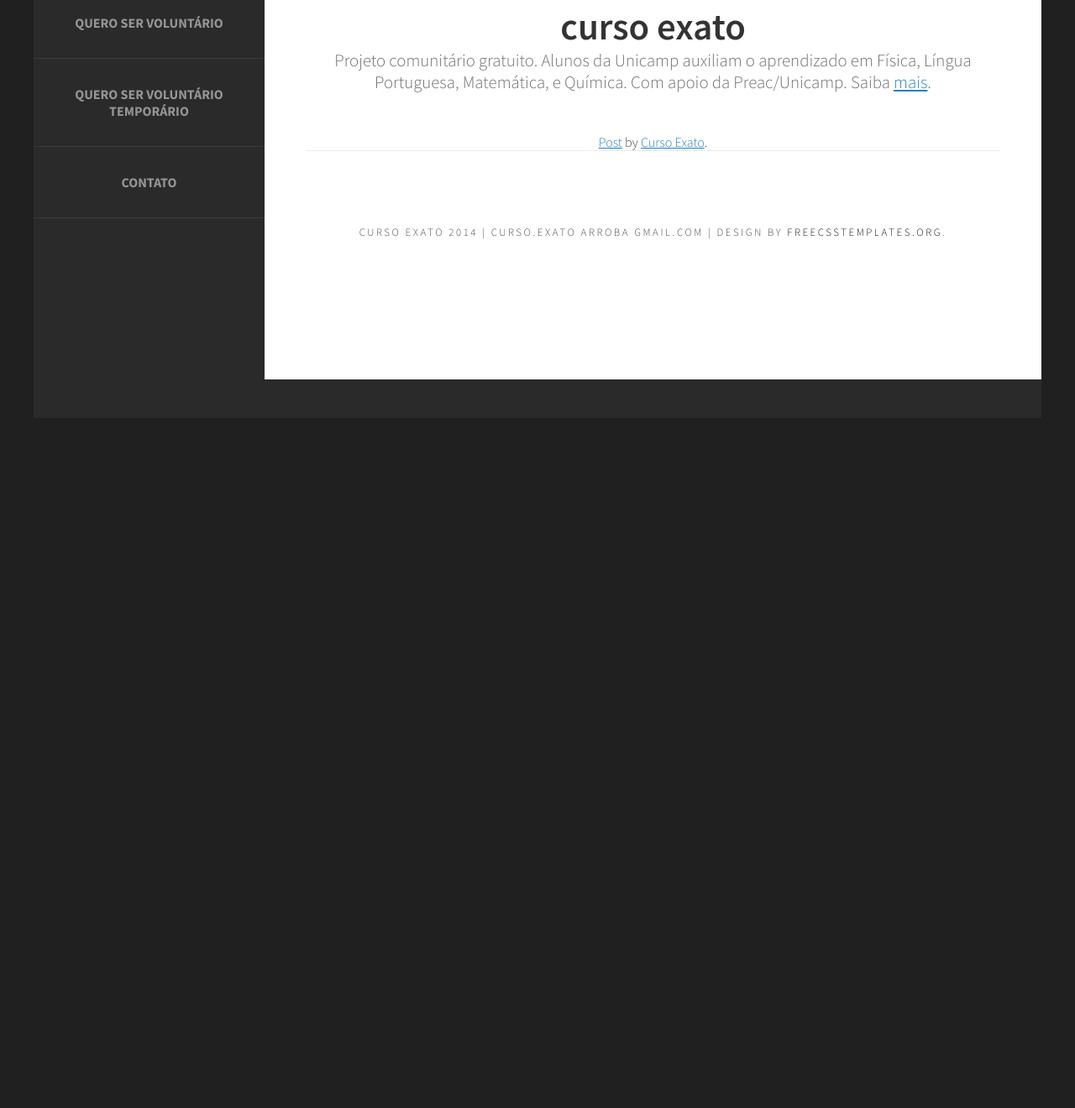
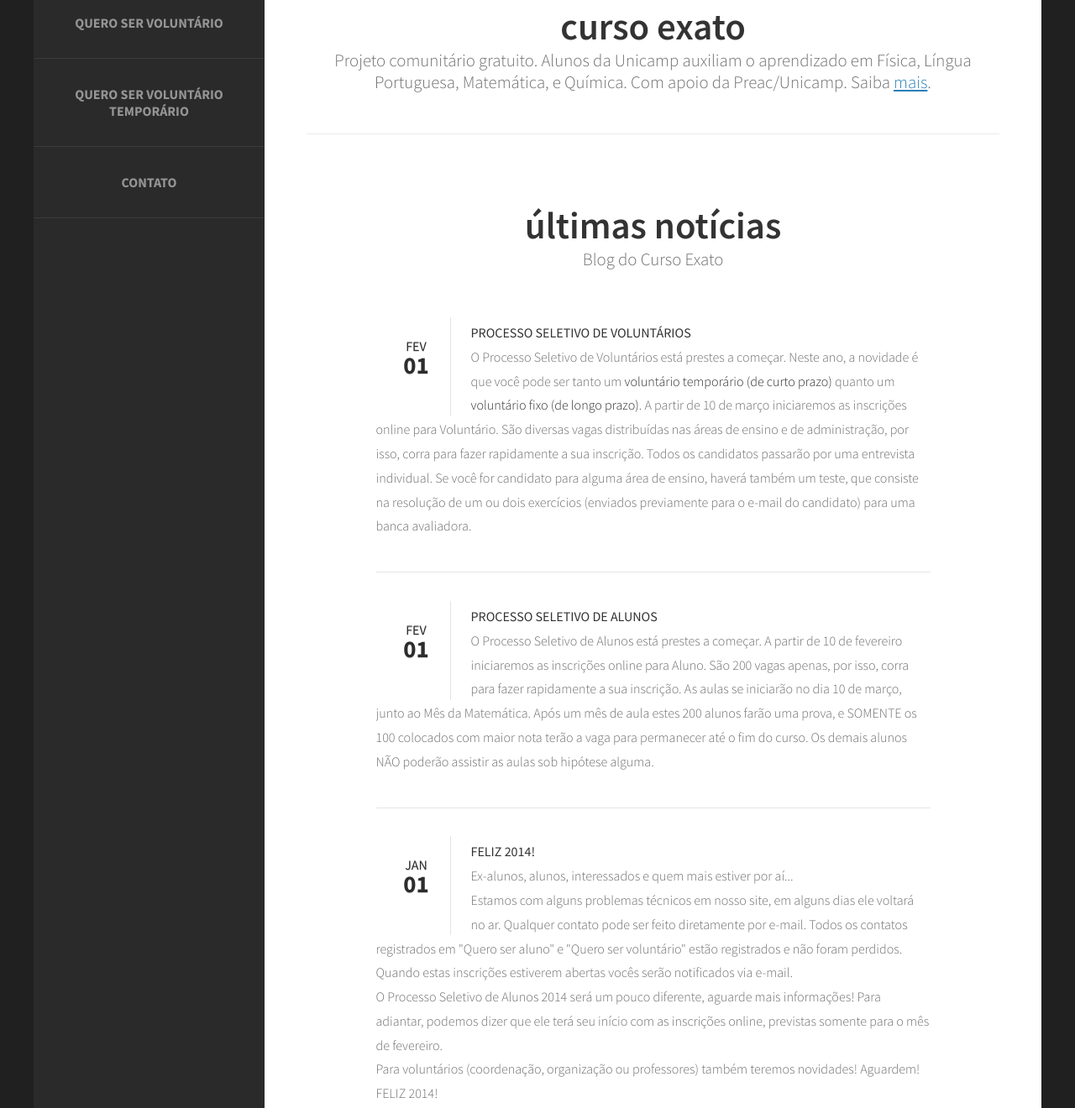
Before and after one commit to daviuezono/exa014, a plain HTML site: page privy/index.html in a window 1280 px wide. Shown: the part 543-1863 px from the top of the page at 84% size. Before the commit the page ends 1041 px from the top, so only its background shows below. Drawn offline with Linux system fonts and the light colour scheme; grey boxes are pictures that could not be loaded.

Commit message:
entering blog entries @ index.html and removing BLOCK display @ default.css

```diff
--- a/privy/default.css
+++ b/privy/default.css
@@ -134,7 +134,7 @@
 
 	ul.style1 a
 	{
-		display: block;
+		/*display: block;*/
 		text-decoration: none;
 		color: #2D2D2D;
 	}
--- a/privy/index.html
+++ b/privy/index.html
@@ -52,43 +52,36 @@
 				<h2>Curso Exato</h2>
 				<span class="byline">Projeto comunitário gratuito. Alunos da Unicamp auxiliam o aprendizado em Física, Língua Portuguesa, Matemática, e Química. Com apoio da Preac/Unicamp. Saiba <a href="quem-somos.html">mais</a>.</span>
 			</div>
-			<div id="fb-root"></div> <script>(function(d, s, id) { var js, fjs = d.getElementsByTagName(s)[0]; if (d.getElementById(id)) return; js = d.createElement(s); js.id = id; js.src = "//connect.facebook.net/en_US/all.js#xfbml=1"; fjs.parentNode.insertBefore(js, fjs); }(document, 'script', 'facebook-jssdk'));</script>
-<div class="fb-post" data-href="https://www.facebook.com/curso.exato/posts/613831082009955" data-width="466"><div class="fb-xfbml-parse-ignore"><a href="https://www.facebook.com/curso.exato/posts/613831082009955">Post</a> by <a href="https://www.facebook.com/curso.exato">Curso Exato</a>.</div></div>
 			<!--<p>This is <strong>Privy</strong>, a free, fully standards-compliant CSS template designed by <a href="http://www.freecsstemplates.org/" rel="nofollow">FreeCSSTemplates.org</a>. The photos in this template are from <a href="http://fotogrph.com/"> Fotogrph</a>. This free template is released under a <a href="http://creativecommons.org/licenses/by/3.0/">Creative Commons Attributions 3.0</a> license, so you are pretty much free to do whatever you want with it (even use it commercially) provided you keep the links in the footer intact. Aside from that, have fun with it :) </p>
 			<ul class="actions">
 				<li><a href="#" class="button">Etiam posuere</a></li>
 			</ul>-->
 		</div>
-		<!--<div id="featured">
+		<div id="featured">
 			<div class="title">
-				<h2>Maecenas lectus sapien</h2>
-				<span class="byline">Integer sit amet aliquet pretium</span>
+				<h2>Últimas notícias</h2>
+				<span class="byline">Blog do Curso Exato</span>
 			</div>
 			<ul class="style1">
 				<li class="first">
-					<p class="date"><a href="#">Jan<b>05</b></a></p>
-					<h3>Amet sed volutpat mauris</h3>
-					<p><a href="#">Consectetuer adipiscing elit. Nam pede erat, porta eu, lobortis eget, tempus et, tellus. Etiam neque. Vivamus consequat lorem at nisl. Nullam non wisi a sem semper eleifend. Etiam non felis. Donec ut ante.</a></p>
+					<p class="date"><a href="#">Fev<b>01</b></a></p>
+					<h3>Processo Seletivo de Voluntários</h3>
+					<p>O Processo Seletivo de Voluntários está prestes a começar. Neste ano, a novidade é que você pode ser tanto um <a href="quero-ser-temporario.html">voluntário temporário (de curto prazo)</a> quanto um <a href="quero-ser-voluntario.html">voluntário fixo (de longo prazo)</a>. A partir de 10 de março iniciaremos as inscrições online para Voluntário. São diversas vagas distribuídas nas áreas de ensino e de administração, por isso, corra para fazer rapidamente a sua inscrição. Todos os candidatos passarão por uma entrevista individual. Se você for candidato para alguma área de ensino, haverá também um teste, que consiste na resolução de um ou dois exercícios (enviados previamente para o e-mail do candidato) para uma banca avaliadora.</p>
 				</li>
 				<li>
-					<p class="date"><a href="#">Jan<b>03</b></a></p>
-					<h3>Sagittis diam dolor amet</h3>
-					<p><a href="#">Etiam non felis. Donec ut ante. In id eros. Suspendisse lacus turpis, cursus egestas at sem. Mauris quam enim, molestie. Donec leo, vivamus fermentum nibh in augue praesent congue rutrum.</a></p>
+					<p class="date"><a href="#">Fev<b>01</b></a></p>
+					<h3>Processo Seletivo de Alunos</h3>
+					<p>O Processo Seletivo de Alunos está prestes a começar. A partir de 10 de fevereiro iniciaremos as inscrições online para Aluno. São 200 vagas apenas, por isso, corra para fazer rapidamente a sua inscrição. As aulas se iniciarão no dia 10 de março, junto ao Mês da Matemática. Após um mês de aula estes 200 alunos farão uma prova, e SOMENTE os 100 colocados com maior nota terão a vaga para permanecer até o fim do curso. Os demais alunos NÃO poderão assistir as aulas sob hipótese alguma.</p>
 				</li>
 				<li>
 					<p class="date"><a href="#">Jan<b>01</b></a></p>
-					<h3>Amet sed volutpat mauris</h3>
-					<p><a href="#">Consectetuer adipiscing elit. Nam pede erat, porta eu, lobortis eget, tempus et, tellus. Etiam neque. Vivamus consequat lorem at nisl. Nullam non wisi a sem semper eleifend. Etiam non felis. Donec ut ante.</a></p>
-				</li>
-				<li>
-					<p class="date"><a href="#">Dec<b>31</b></a></p>
-					<h3>Sagittis diam dolor amet</h3>
-					<p><a href="#">Etiam non felis. Donec ut ante. In id eros. Suspendisse lacus turpis, cursus egestas at sem. Mauris quam enim, molestie. Donec leo, vivamus fermentum nibh in augue praesent congue rutrum.</a></p>
+					<h3>Feliz 2014!</h3>
+					<p>Ex-alunos, alunos, interessados e quem mais estiver por aí...</p><p>Estamos com alguns problemas técnicos em nosso site, em alguns dias ele voltará no ar. Qualquer contato pode ser feito diretamente por e-mail. Todos os contatos registrados em "Quero ser aluno" e "Quero ser voluntário" estão registrados e não foram perdidos. Quando estas inscrições estiverem abertas vocês serão notificados via e-mail.</p><p>O Processo Seletivo de Alunos 2014 será um pouco diferente, aguarde mais informações! Para adiantar, podemos dizer que ele terá seu início com as inscrições online, previstas somente para o mês de fevereiro.</p><p>Para voluntários (coordenação, organização ou professores) também teremos novidades! Aguardem!</p><p>FELIZ 2014!</p>
 				</li>
 			</ul>
-		</div>-->
+		</div>
 		<div id="copyright">
-			<span>Curso Exato 2014 | curso.exato arroba gmail.com | Design by <a href="http://www.freecsstemplates.org/" rel="nofollow">FreeCSSTemplates.org</a>.</span>
+			<span>Curso Exato 2014 | curso.exato [arroba] gmail.com | Design by <a href="http://www.freecsstemplates.org/" rel="nofollow">FreeCSSTemplates.org</a>.</span>
 		</div>
 	</div>
 </div>
```
